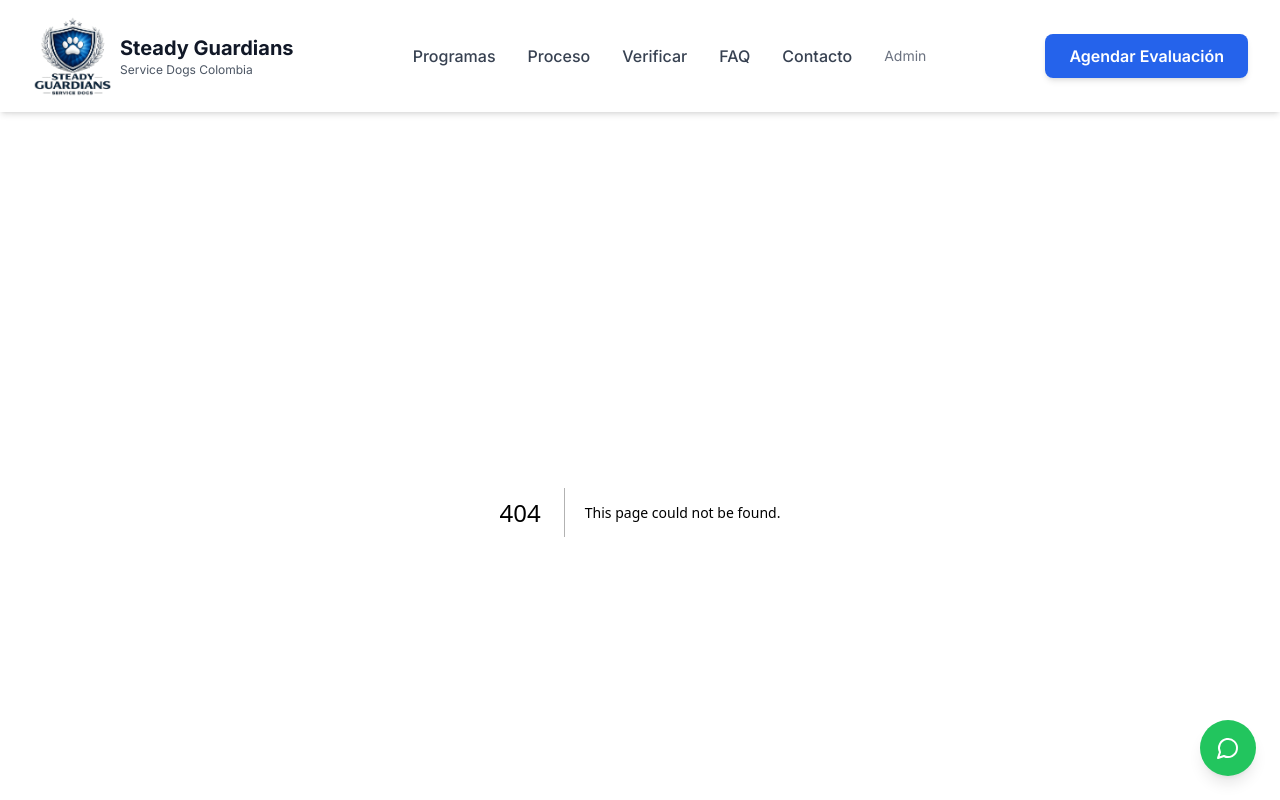
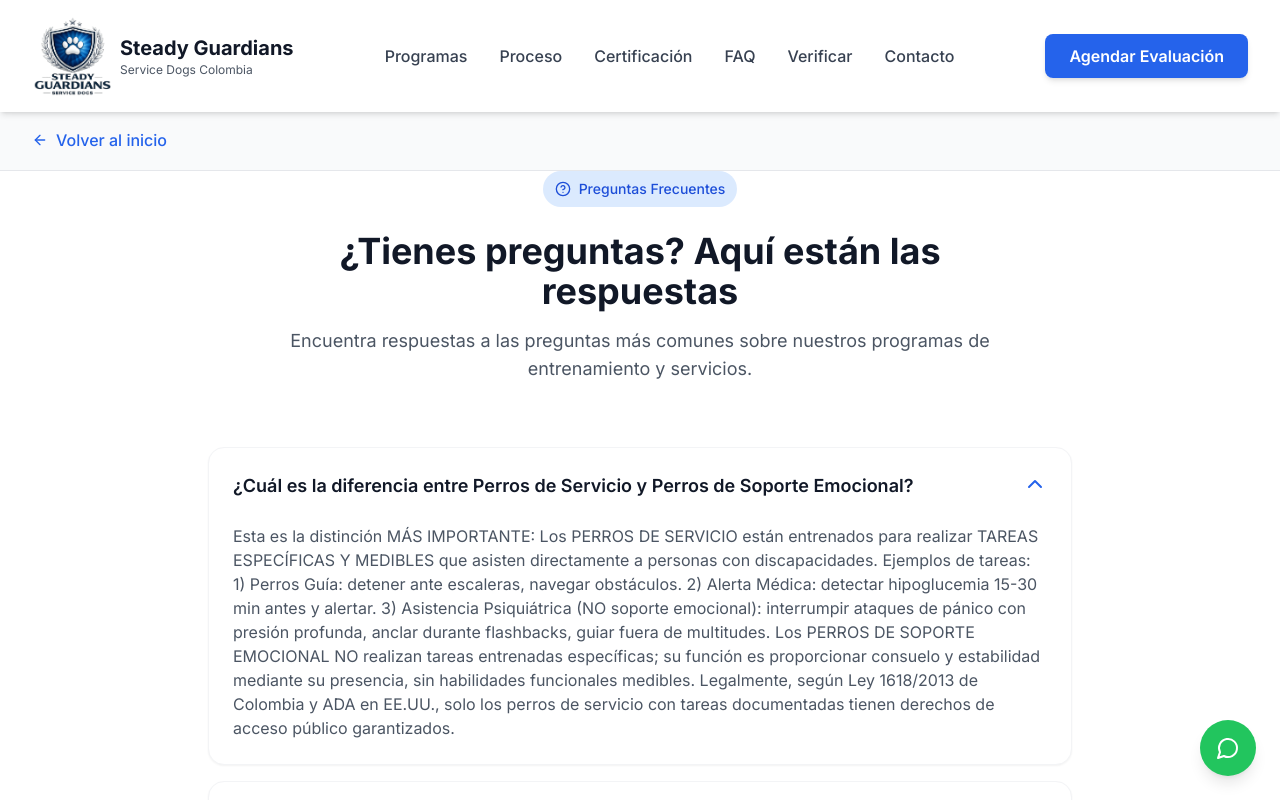
Before and after one commit to DonaGitCode/PG-Pets, a Next.js app: page /faq in a window 1280 px wide. Before the commit this address had no page. Shown: the top 800 px of the page. Built offline with nearby package versions, Linux system fonts and the light colour scheme.

Commit message:
Reorganizar sitio en páginas separadas: Programas (home), Proceso, Certificación y FAQ - Optimizado para móviles

```diff
--- /dev/null
+++ b/app/certificacion/page.tsx
@@ -0,0 +1,25 @@
+import ComplianceSection from '@/components/home/ComplianceSection'
+import Link from 'next/link'
+import { ArrowLeft } from 'lucide-react'
+
+export default function CertificacionPage() {
+  return (
+    <main className="min-h-screen">
+      {/* Breadcrumb */}
+      <div className="bg-white border-b">
+        <div className="container-custom section-padding py-4">
+          <Link
+            href="/"
+            className="inline-flex items-center text-primary-600 hover:text-primary-700 font-medium"
+          >
+            <ArrowLeft className="w-4 h-4 mr-2" />
+            Volver al inicio
+          </Link>
+        </div>
+      </div>
+
+      {/* Content */}
+      <ComplianceSection />
+    </main>
+  )
+}
--- /dev/null
+++ b/app/faq/page.tsx
@@ -0,0 +1,25 @@
+import FAQ from '@/components/home/FAQ'
+import Link from 'next/link'
+import { ArrowLeft } from 'lucide-react'
+
+export default function FAQPage() {
+  return (
+    <main className="min-h-screen bg-white">
+      {/* Breadcrumb */}
+      <div className="bg-gray-50 border-b">
+        <div className="container-custom section-padding py-4">
+          <Link
+            href="/"
+            className="inline-flex items-center text-primary-600 hover:text-primary-700 font-medium"
+          >
+            <ArrowLeft className="w-4 h-4 mr-2" />
+            Volver al inicio
+          </Link>
+        </div>
+      </div>
+
+      {/* Content */}
+      <FAQ />
+    </main>
+  )
+}
--- a/app/page.tsx
+++ b/app/page.tsx
@@ -1,9 +1,6 @@
 import Hero from '@/components/home/Hero'
 import TrustBar from '@/components/home/TrustBar'
 import Programs from '@/components/home/Programs'
-import Process from '@/components/home/Process'
-import ComplianceSection from '@/components/home/ComplianceSection'
-import FAQ from '@/components/home/FAQ'
 import Contact from '@/components/home/Contact'
 
 export default function Home() {
@@ -16,15 +13,6 @@ export default function Home() {
       <div className="py-8 md:py-16">
         <Programs />
       </div>
-      <div className="py-8 md:py-16">
-        <Process />
-      </div>
-      <div className="py-8 md:py-16">
-        <ComplianceSection />
-      </div>
-      <div className="py-8 md:py-16">
-        <FAQ />
-      </div>
       <div className="py-8 md:py-16 mb-12 md:mb-16">
         <Contact />
       </div>
--- /dev/null
+++ b/app/proceso/page.tsx
@@ -0,0 +1,25 @@
+import Process from '@/components/home/Process'
+import Link from 'next/link'
+import { ArrowLeft } from 'lucide-react'
+
+export default function ProcesoPage() {
+  return (
+    <main className="min-h-screen bg-gray-50">
+      {/* Breadcrumb */}
+      <div className="bg-white border-b">
+        <div className="container-custom section-padding py-4">
+          <Link
+            href="/"
+            className="inline-flex items-center text-primary-600 hover:text-primary-700 font-medium"
+          >
+            <ArrowLeft className="w-4 h-4 mr-2" />
+            Volver al inicio
+          </Link>
+        </div>
+      </div>
+
+      {/* Content */}
+      <Process />
+    </main>
+  )
+}
--- a/components/Navbar.tsx
+++ b/components/Navbar.tsx
@@ -32,20 +32,20 @@ export default function Navbar() {
             <Link href="/#programas" className="text-gray-700 hover:text-primary-600 transition-colors font-medium">
               Programas
             </Link>
-            <Link href="/#proceso" className="text-gray-700 hover:text-primary-600 transition-colors font-medium">
+            <Link href="/proceso" className="text-gray-700 hover:text-primary-600 transition-colors font-medium">
               Proceso
+            </Link>
+            <Link href="/certificacion" className="text-gray-700 hover:text-primary-600 transition-colors font-medium">
+              Certificación
+            </Link>
+            <Link href="/faq" className="text-gray-700 hover:text-primary-600 transition-colors font-medium">
+              FAQ
             </Link>
             <Link href="/verify" className="text-gray-700 hover:text-primary-600 transition-colors font-medium">
               Verificar
             </Link>
-            <Link href="/#faq" className="text-gray-700 hover:text-primary-600 transition-colors font-medium">
-              FAQ
-            </Link>
             <Link href="/#contacto" className="text-gray-700 hover:text-primary-600 transition-colors font-medium">
               Contacto
-            </Link>
-            <Link href="/admin" className="text-sm text-gray-500 hover:text-primary-600 transition-colors">
-              Admin
             </Link>
           </div>
 
@@ -76,11 +76,25 @@ export default function Navbar() {
               Programas
             </Link>
             <Link
-              href="/#proceso"
+              href="/proceso"
               className="block text-gray-700 hover:text-primary-600 transition-colors font-medium"
               onClick={() => setIsOpen(false)}
             >
               Proceso
+            </Link>
+            <Link
+              href="/certificacion"
+              className="block text-gray-700 hover:text-primary-600 transition-colors font-medium"
+              onClick={() => setIsOpen(false)}
+            >
+              Certificación
+            </Link>
+            <Link
+              href="/faq"
+              className="block text-gray-700 hover:text-primary-600 transition-colors font-medium"
+              onClick={() => setIsOpen(false)}
+            >
+              FAQ
             </Link>
             <Link
               href="/verify"
@@ -90,25 +104,11 @@ export default function Navbar() {
               Verificar
             </Link>
             <Link
-              href="/#faq"
-              className="block text-gray-700 hover:text-primary-600 transition-colors font-medium"
-              onClick={() => setIsOpen(false)}
-            >
-              FAQ
-            </Link>
-            <Link
               href="/#contacto"
               className="block text-gray-700 hover:text-primary-600 transition-colors font-medium"
               onClick={() => setIsOpen(false)}
             >
               Contacto
-            </Link>
-            <Link
-              href="/admin"
-              className="block text-sm text-gray-500 hover:text-primary-600 transition-colors"
-              onClick={() => setIsOpen(false)}
-            >
-              Admin
             </Link>
             <Link
               href="/#contacto"
--- a/components/home/FAQ.tsx
+++ b/components/home/FAQ.tsx
@@ -69,45 +69,47 @@ export default function FAQ() {
     <section id="faq" className="section-padding bg-white">
       <div className="container-custom">
         {/* Header */}
-        <div className="text-center max-w-3xl mx-auto mb-16">
-          <div className="inline-flex items-center space-x-2 bg-primary-100 text-primary-700 px-4 py-2 rounded-full text-sm font-medium mb-6">
-            <HelpCircle className="w-4 h-4" />
+        <div className="text-center max-w-3xl mx-auto mb-12 md:mb-16 px-4">
+          <div className="inline-flex items-center space-x-2 bg-primary-100 text-primary-700 px-3 py-2 rounded-full text-xs md:text-sm font-medium mb-4 md:mb-6">
+            <HelpCircle className="w-3 h-3 md:w-4 md:h-4" />
             <span>Preguntas Frecuentes</span>
           </div>
-          <h2 className="text-3xl md:text-4xl font-bold text-gray-900 mb-4">
+          <h2 className="text-2xl md:text-3xl lg:text-4xl font-bold text-gray-900 mb-3 md:mb-4">
             ¿Tienes preguntas? Aquí están las respuestas
           </h2>
-          <p className="text-lg text-gray-600">
+          <p className="text-base md:text-lg text-gray-600">
             Encuentra respuestas a las preguntas más comunes sobre nuestros programas
             de entrenamiento y servicios.
           </p>
         </div>
 
         {/* FAQ Accordion */}
-        <div className="max-w-4xl mx-auto space-y-4">
+        <div className="max-w-4xl mx-auto space-y-3 md:space-y-4 px-4">
           {faqs.map((faq, index) => (
             <div
               key={index}
-              className="card overflow-hidden transition-all duration-200"
+              className="card overflow-hidden transition-all duration-200 shadow-sm"
             >
               <button
                 onClick={() => setOpenIndex(openIndex === index ? null : index)}
-                className="w-full text-left p-6 flex justify-between items-start gap-4 hover:bg-gray-50 transition-colors"
+                className="w-full text-left p-4 md:p-6 flex justify-between items-start gap-3 md:gap-4 hover:bg-gray-50 transition-colors"
               >
-                <div className="flex-1">
-                  <h3 className="text-lg font-semibold text-gray-900 pr-8">
+                <div className="flex-1 min-w-0">
+                  <h3 className="text-sm md:text-base lg:text-lg font-semibold text-gray-900 pr-2 leading-snug">
                     {faq.question}
                   </h3>
                 </div>
                 <ChevronDown
-                  className={`w-6 h-6 text-primary-600 flex-shrink-0 transition-transform duration-200 ${
+                  className={`w-5 h-5 md:w-6 md:h-6 text-primary-600 flex-shrink-0 transition-transform duration-200 ${
                     openIndex === index ? 'rotate-180' : ''
                   }`}
                 />
               </button>
               {openIndex === index && (
-                <div className="px-6 pb-6">
-                  <p className="text-gray-600 leading-relaxed">{faq.answer}</p>
+                <div className="px-4 md:px-6 pb-4 md:pb-6 animate-in slide-in-from-top-2 duration-200">
+                  <p className="text-sm md:text-base text-gray-600 leading-relaxed">
+                    {faq.answer}
+                  </p>
                 </div>
               )}
             </div>
@@ -115,13 +117,13 @@ export default function FAQ() {
         </div>
 
         {/* CTA */}
-        <div className="mt-16 text-center">
-          <p className="text-lg text-gray-600 mb-6">
+        <div className="mt-12 md:mt-16 text-center px-4">
+          <p className="text-base md:text-lg text-gray-600 mb-4 md:mb-6">
             ¿No encuentras la respuesta que buscas?
           </p>
           <a
             href="/#contacto"
-            className="btn-primary inline-block"
+            className="btn-primary inline-block text-sm md:text-base"
           >
             Contáctanos directamente
           </a>
```
